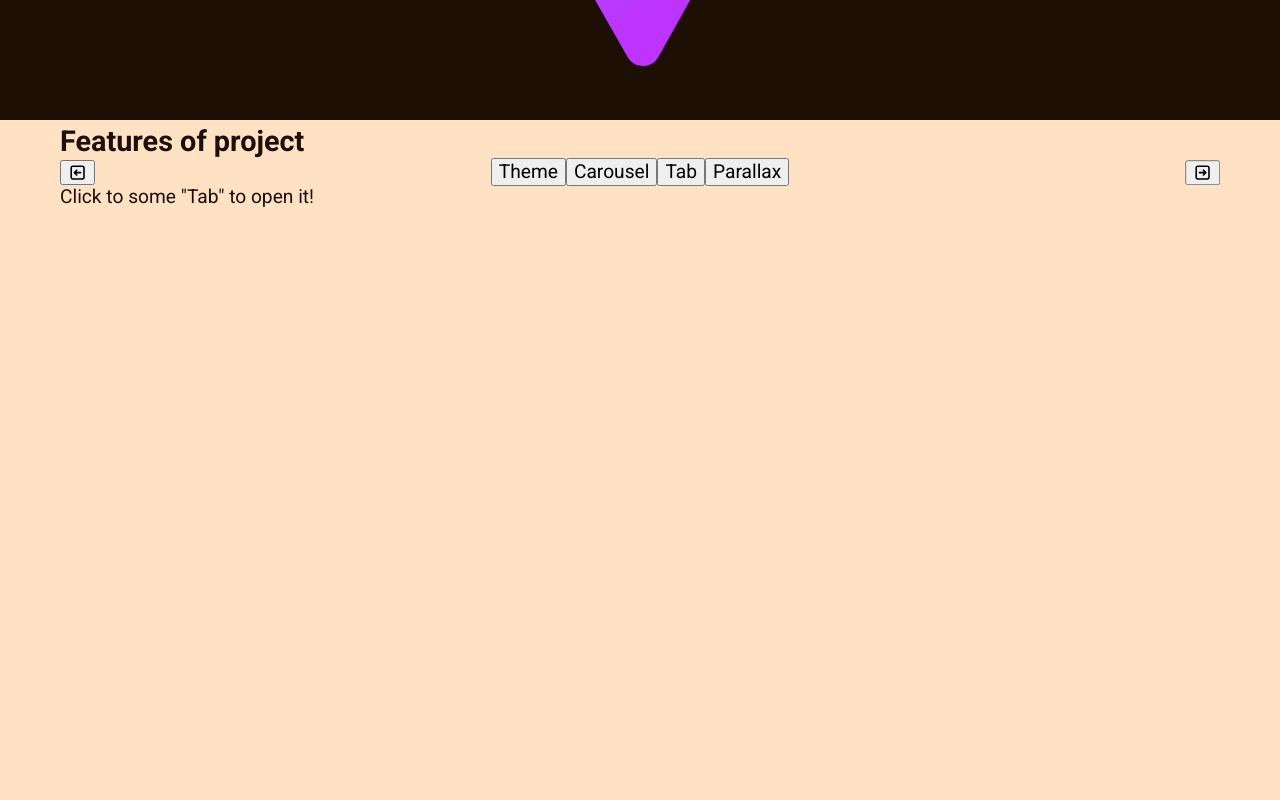
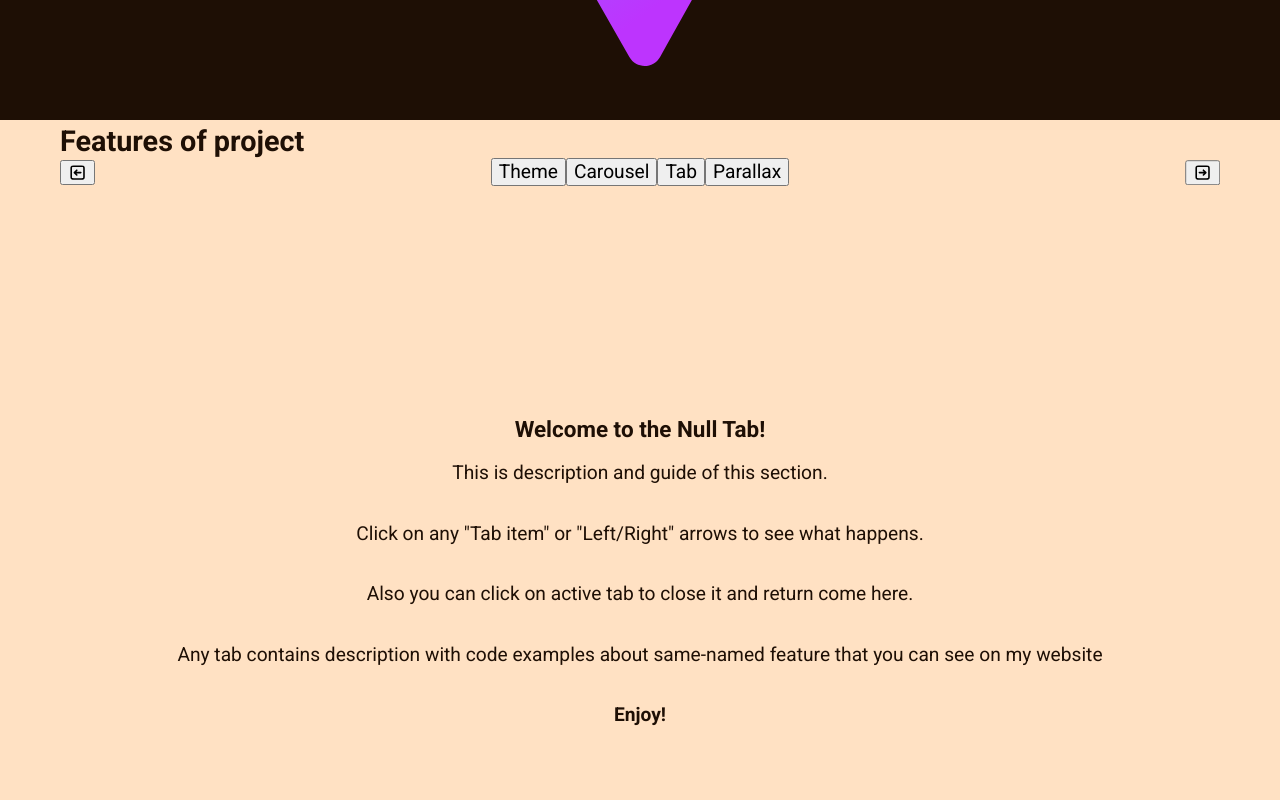
Before and after one commit to RKeyIT/cv, a React (Vite) app: page / in a window 1280 px wide. Shown: the part 1480-2280 px from the top of the page. Built offline with nearby package versions, Linux system fonts and the light colour scheme.

Commit message:
feat: Tab feature is implemented and wait on content

```diff
--- /dev/null
+++ b/src/feature/Tab/CarouselTab/CarouselTab.tsx
@@ -0,0 +1,7 @@
+const CarouselTab = () => {
+	return <div className={ `CarouselTab` }>
+		<h2>Welcome to Carousel tab!</h2>
+	</div>
+};
+
+export default CarouselTab;
--- /dev/null
+++ b/src/feature/Tab/NullTab/NullTab.css
@@ -0,0 +1,10 @@
+.NullTab {
+  height: 100%;
+  display: flex;
+  flex-direction: column;
+  justify-content: center;
+  align-items: center;
+  text-align: center;
+}
+
+/*# sourceMappingURL=NullTab.css.map */
--- /dev/null
+++ b/src/feature/Tab/NullTab/NullTab.sass
@@ -0,0 +1,7 @@
+.NullTab
+  height: 100%
+  display: flex
+  flex-direction: column
+  justify-content: center
+  align-items: center
+  text-align: center
--- /dev/null
+++ b/src/feature/Tab/NullTab/NullTab.tsx
@@ -0,0 +1,26 @@
+import './NullTab.css'
+
+const NullTab = () => {
+	return <div className={ `NullTab` }>
+		<h3>
+			Welcome to the Null Tab!
+		</h3>
+		<p>
+			This is description and guide of this section.
+		</p>
+		<p>
+			Click on any "Tab item" or "Left/Right" arrows to see what happens.
+		</p>
+		<p>
+			Also you can click on active tab to close it and return come here.
+		</p>
+		<p>
+			Any tab contains description with code examples about same-named feature that you can see on my website
+		</p>
+		<p>
+			<b>Enjoy!</b>
+		</p>
+	</div>
+};
+
+export default NullTab;
--- /dev/null
+++ b/src/feature/Tab/ParallaxTab/ParallaxTab.tsx
@@ -0,0 +1,7 @@
+const ParallaxTab = () => {
+	return <div className={ `ParallaxTab` }>
+		<h2>Welcome to Parallax tab!</h2>
+	</div>
+};
+
+export default ParallaxTab;
--- a/src/feature/Tab/Tab.css
+++ b/src/feature/Tab/Tab.css
@@ -27,5 +27,11 @@
   width: 1em;
   color: black;
 }
+.Tab .content {
+  display: flex;
+  justify-content: center;
+  align-items: center;
+  padding: 20px 10px;
+}
 
 /*# sourceMappingURL=Tab.css.map */
--- a/src/feature/Tab/Tab.sass
+++ b/src/feature/Tab/Tab.sass
@@ -31,3 +31,9 @@
           height: 1em
           width: 1em
           color: black
+
+  & .content
+    display: flex
+    justify-content: center
+    align-items: center
+    padding: 20px 10px
--- a/src/feature/Tab/Tab.tsx
+++ b/src/feature/Tab/Tab.tsx
@@ -1,21 +1,38 @@
 import './Tab.css'
 import IconArrow from "../../shared/IconArrow/IconArrow";
-import { useState } from "react";
+import { useState, } from "react";
+import NullTab from "./NullTab/NullTab";
+import ThemeTab from "./ThemeTab/ThemeTab";
+import CarouselTab from "./CarouselTab/CarouselTab";
+import TabTab from "./TabTab/TabTab";
+import ParallaxTab from "./ParallaxTab/ParallaxTab";
+
+type ActiveTab = null | 1 | 2 | 3 | 4
 
 const Tab = () => {
-	const [ tabActive, setTabActive ] = useState<1 | 2 | 3 | 4 | null>(null);
+	const [ tabActive, setTabActive ] = useState<ActiveTab>(null);
+
+	// TODO: Find a new type for this
+	const tabs: JSX.Element[] = [
+		<NullTab />,
+		<ThemeTab />,
+		<CarouselTab />,
+		<TabTab/>,
+		<ParallaxTab/>
+	]
 
 	const activateTab = (num: 1 | 2 | 3 | 4) => {
 		return num === tabActive ? setTabActive(null) : setTabActive(num)
 	}
 	const changeTab = (direction: -1 | 1) => {
-		if (tabActive === null) return setTabActive(direction === 1? 1 : 4)
+		if (tabActive === null) return setTabActive(direction === 1 ? 1 : 4)
 		if (tabActive === 1 && direction === -1) return setTabActive(4)
 		if (tabActive === 4 && direction === 1) return setTabActive(1)
-		return setTabActive(prev => prev + direction)
+		return setTabActive(prev => (prev! + direction) as ActiveTab)
 	}
 
-	const showTab = (num: 1 | 2 | 3 | 4) => <div>This is tab with {`${num}`} id!</div>
+	// TODO: Find a new type for this
+	const showTab = (tab: JSX.Element) => tab
 
 	return <div className={ `Tab` }>
 		<div className="container window height">
@@ -50,10 +67,8 @@ const Tab = () => {
 				</button>
 			</div>
 
-			<div className="content">
-				{!tabActive && <div>Click to some "Tab" to open it!</div>}
-				{tabActive && showTab(tabActive)}
-			</div>
+			{!tabActive && <NullTab />}
+			{tabActive && showTab(tabs[tabActive])}
 
 		</div>
 	</div>
--- /dev/null
+++ b/src/feature/Tab/TabTab/TabTab.tsx
@@ -0,0 +1,7 @@
+const TabTab = () => {
+	return <div className={ `TabTab` }>
+		<h2>Welcome to Tab tab!</h2>
+	</div>
+};
+
+export default TabTab;
--- /dev/null
+++ b/src/feature/Tab/ThemeTab/ThemeTab.tsx
@@ -0,0 +1,7 @@
+const ThemeTab = () => {
+	return <div className={ `ThemeTab` }>
+		<h2>Welcome to Theme tab!</h2>
+	</div>
+};
+
+export default ThemeTab;
--- a/src/markup/Main/Main.tsx
+++ b/src/markup/Main/Main.tsx
@@ -1,12 +1,11 @@
 import Technologies from "./Technologies/Technologies";
-import Mock from "./Mock/Mock";
 import Tab from "../../feature/Tab/Tab";
 
 const Main = () => {
 	return <main className={`main`}>
 		<Technologies/>
 		<Tab />
-		<Mock />
+		{/*<Mock />*/}
 	</main>
 };
 
```
Also changed, not shown: 2 other files (tests, documents, lock files or other folders).
